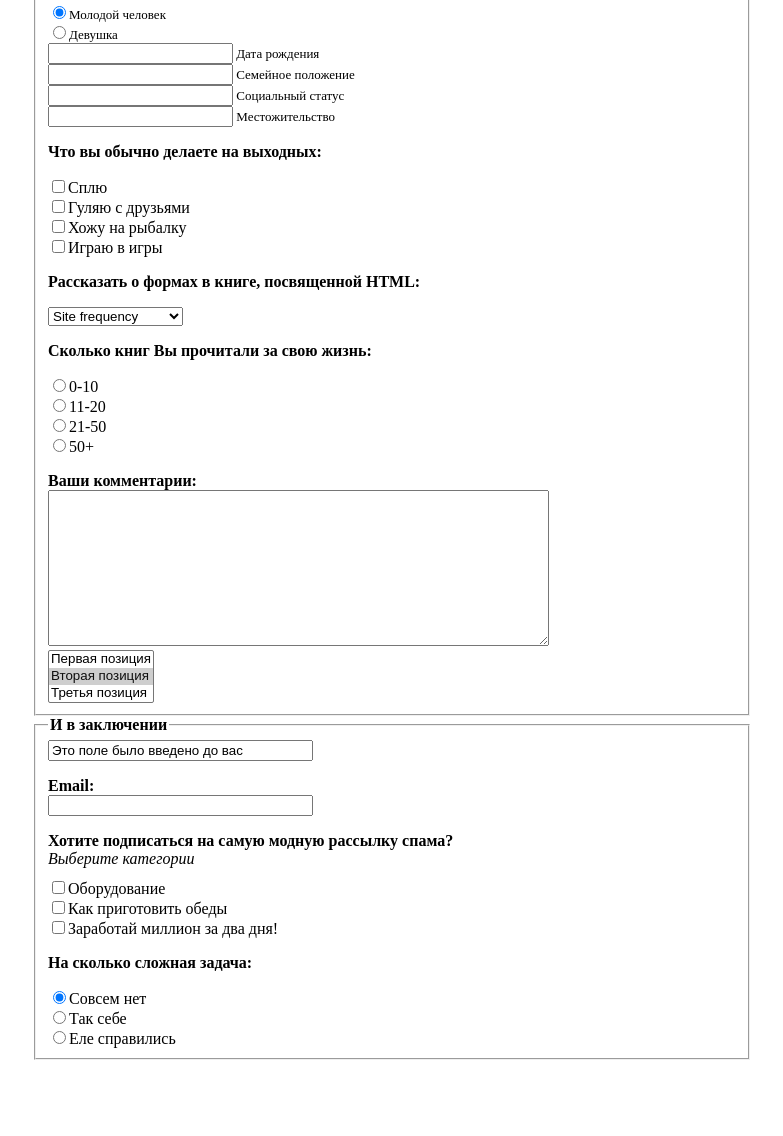
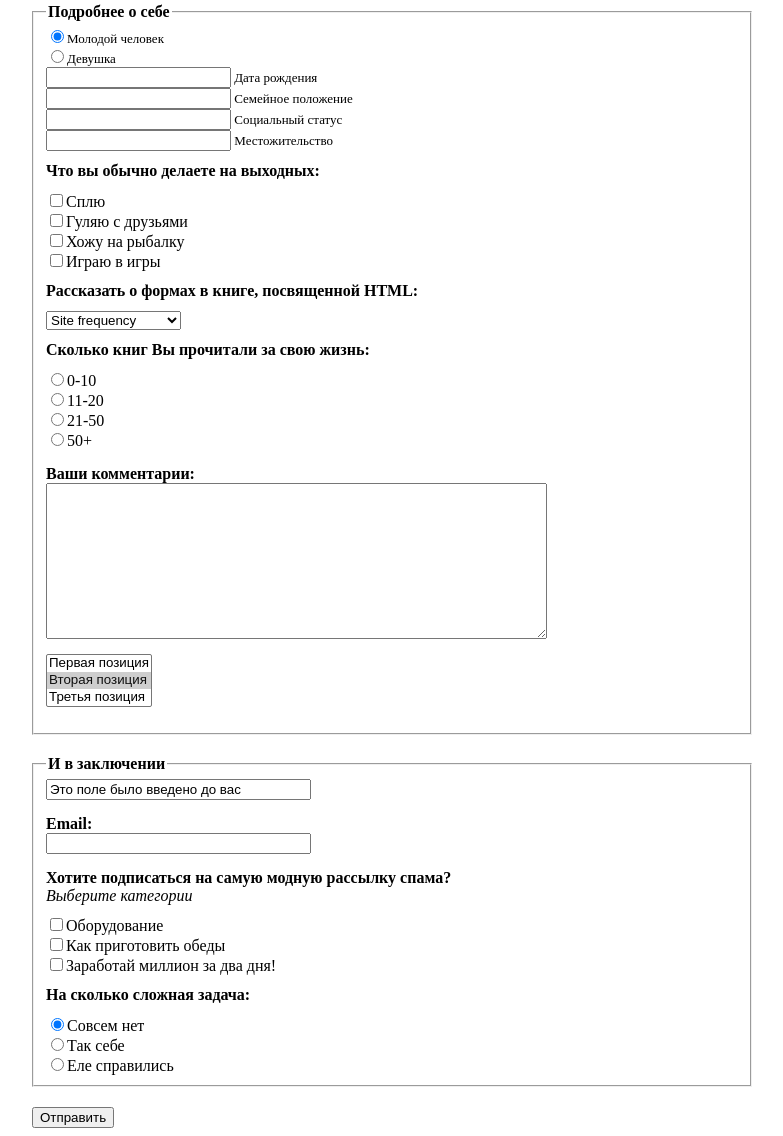
Before and after one commit to ReaverCk/homework-03-forms, a plain HTML site: page index.html in a window 1280 px wide. Shown: the part 380-1516 px from the top of the page, without its empty margins (248-1031 px from the left). Before the commit the page ends 1448 px from the top, so only its background shows below. Drawn offline with Linux system fonts and the light colour scheme.

Commit message:
corrected

```diff
--- a/css/style.css
+++ b/css/style.css
@@ -2,6 +2,10 @@
     width: 720px;
     margin: 0 auto;
     padding: 0;
+}
+
+fieldset {
+    margin: 20px 0;
 }
 
 legend {
@@ -14,6 +18,10 @@ ul {
     margin: 0;
 }
 
+.positions {
+    margin: 15px 0;
+}
+
 .about li{
     padding: 10px 0;
 }
@@ -22,12 +30,18 @@ ul {
     font-size: 13px;
 }
 
-.headerNearElem {
-    margin-bottom: 0;
+.aboutForms {
+    display: block;
 }
 
-form p {
-    font-weight: bold;
+.headerNearElem {
+    display: block;
+    line-height: inherit;
+    margin-top: 15px;
+}
+
+.comment-block {
+    display: block;
 }
 
 .category {
--- a/index.html
+++ b/index.html
@@ -22,9 +22,10 @@
                     <li><label for="howOld">Возраст: </label><input type="text" name="howOld" size="2" id="howOld"> лет</li>
                 </ul>
             </fieldset>
-
             <fieldset>
                 <legend>Подробнее о себе</legend>
+                <ul>
+                    <li>
                        <ul class="moreAbout">
                             <li><input type="radio" name="sex" value="youngMan" id="youngMan" checked><label for="youngMan">Молодой человек</label></li>
                             <li><input type="radio" name="sex" value="woman" id="woman"><label for="woman">Девушка</li>
@@ -33,55 +34,75 @@
                             <li><input type="text" name="socialStatus" id="socialStatus"><label for="socialStatus"> Социальный статус</label></li>
                             <li><input type="text" name="location" id="location"><label for="location"> Местожительство</label></li>
                         </ul>
-                <p>Что вы обычно делаете на выходных:</p>
+                    </li>
+                    <li>
+                        <b>Что вы обычно делаете на выходных:</b>
                         <ul>
-                    <li><input type="checkbox" name="rest" value="sleep" id="sleep"><label for="sleep">Сплю</label></li>
-                    <li><input type="checkbox" name="rest" value="withFriends" id="withFriends"><label for="withFriends">Гуляю с друзьями</label></li>
-                    <li><input type="checkbox" name="rest" value="goFishing" id="goFishing"><label for="goFishing">Хожу на рыбалку</label></li>
-                    <li><input type="checkbox" name="rest" value="playGames" id="playGames"><label for="playGames">Играю в игры</label></li>
+                            <li><input type="checkbox" name="rest[]" value="sleep" id="sleep"><label for="sleep">Сплю</label></li>
+                            <li><input type="checkbox" name="rest[]" value="withFriends" id="withFriends"><label for="withFriends">Гуляю с друзьями</label></li>
+                            <li><input type="checkbox" name="rest[]" value="goFishing" id="goFishing"><label for="goFishing">Хожу на рыбалку</label></li>
+                            <li><input type="checkbox" name="rest[]" value="playGames" id="playGames"><label for="playGames">Играю в игры</label></li>
                         </ul>
-                <p><label for="aboutForms">Рассказать о формах в книге, посвященной HTML:</label></p>
-                <select name="aboutForms" id="aboutForms">
+                    </li>
+
+                    <li>
+                        <b><label for="aboutForms">Рассказать о формах в книге, посвященной HTML:</label></b>
+                        <select name="aboutForms" id="aboutForms" class="aboutForms">
                             <option value="frequency">Site frequency</option>
                             <option value="formElements">Form elements</option>
                             <option value="buildingForms">Building new forms</option>
                         </select>
-                <p>Сколько книг Вы прочитали за свою жизнь:</p>
+                    </li>
+                    <li>
+                        <b>Сколько книг Вы прочитали за свою жизнь:</b>
                         <ul>
                             <li><input type="radio" name="booksRead" id="0-10"><label for="0-10">0-10</label></li>
                             <li><input type="radio" name="booksRead" id="11-20"><label for="11-20">11-20</label></li>
                             <li><input type="radio" name="booksRead" id="21-50"><label for="21-50">21-50</label></li>
                             <li><input type="radio" name="booksRead" id="50more"><label for="50more">50+</label></li>
                         </ul>
-                <p class="headerNearElem"><label for="comments">Ваши комментарии:</label></p>
-                <textarea name="comments" id="comments" cols="60" rows="10"></textarea>
-                <br>
-                <select name="positions" id="positions" multiple size="3">
+                    <li>
+                    <li>
+                        <b class="headerNearElem"><label for="comments">Ваши комментарии:</label></b>
+                        <textarea name="comments" class="comment-block" id="comments" cols="60" rows="10"></textarea>
+                        <select name="positions" class="positions" id="positions" size="3">
                             <option value="firstPosition">Первая позиция</option>
                             <option value="secondPosition" selected>Вторая позиция</option>
                             <option value="thirdPosition">Третья позиция</option>
                         </select>
+                    </li>
+                </ul>
             </fieldset>
-
             <fieldset>
                 <legend>И в заключении</legend>
+                <ul>
+                    <li>
                         <input type="text" size="30" value="Это поле было введено до вас">
-                <p class="headerNearElem"><label for="mail">Email:</label></p>
+                    </li>
+                    <li>
+                        <b class="headerNearElem"><label for="mail">Email:</label></b>
                         <input type="email" id="mail" size="30">
-                <p class="headerNearElem">Хотите подписаться на самую модную рассылку спама?</p>
+                    </li>
+                    <li>
+                        <b class="headerNearElem">Хотите подписаться на самую модную рассылку спама?</b>
                         <i>Выберите категории</i>
                         <ul class="category">
-                    <li><input type="checkbox" name="spamCategory" value="equipment" id="equipment"><label for="equipment">Оборудование</label></li>
-                    <li><input type="checkbox" name="spamCategory" value="howCook" id="howCook"><label for="howCook">Как приготовить обеды</label></li>
-                    <li><input type="checkbox" name="spamCategory" value="earnMillion" id="earnMillion"><label for="earnMillion">Заработай миллион за два дня!</label></li>
+                            <li><input type="checkbox" name="spamCategory[]" value="equipment" id="equipment"><label for="equipment">Оборудование</label></li>
+                            <li><input type="checkbox" name="spamCategory[]" value="howCook" id="howCook"><label for="howCook">Как приготовить обеды</label></li>
+                            <li><input type="checkbox" name="spamCategory[]" value="earnMillion" id="earnMillion"><label for="earnMillion">Заработай миллион за два дня!</label></li>
                         </ul>
-                <p>На сколько сложная задача:</p>
+                    </li>
+                    <li>
+                        <b>На сколько сложная задача:</b>
                         <ul>
                             <li><input type="radio" name="howMuchDifficult" value="easy" id="easy" checked><label for="easy">Совсем нет</label></li>
                             <li><input type="radio" name="howMuchDifficult" value="middle" id="middle"><label for="middle">Так себе</label></li>
                             <li><input type="radio" name="howMuchDifficult" value="hardcore" id="hardcore"><label for="hardcore">Еле справились</label></li>
-                <ul>
+                        </ul>
+                    </li>
+                </ul>
             </fieldset>
+            <input type="submit" value="Отправить">
         </form>
     </div>
 </body>
```
Lines whose indentation alone changed are shown as unchanged.
